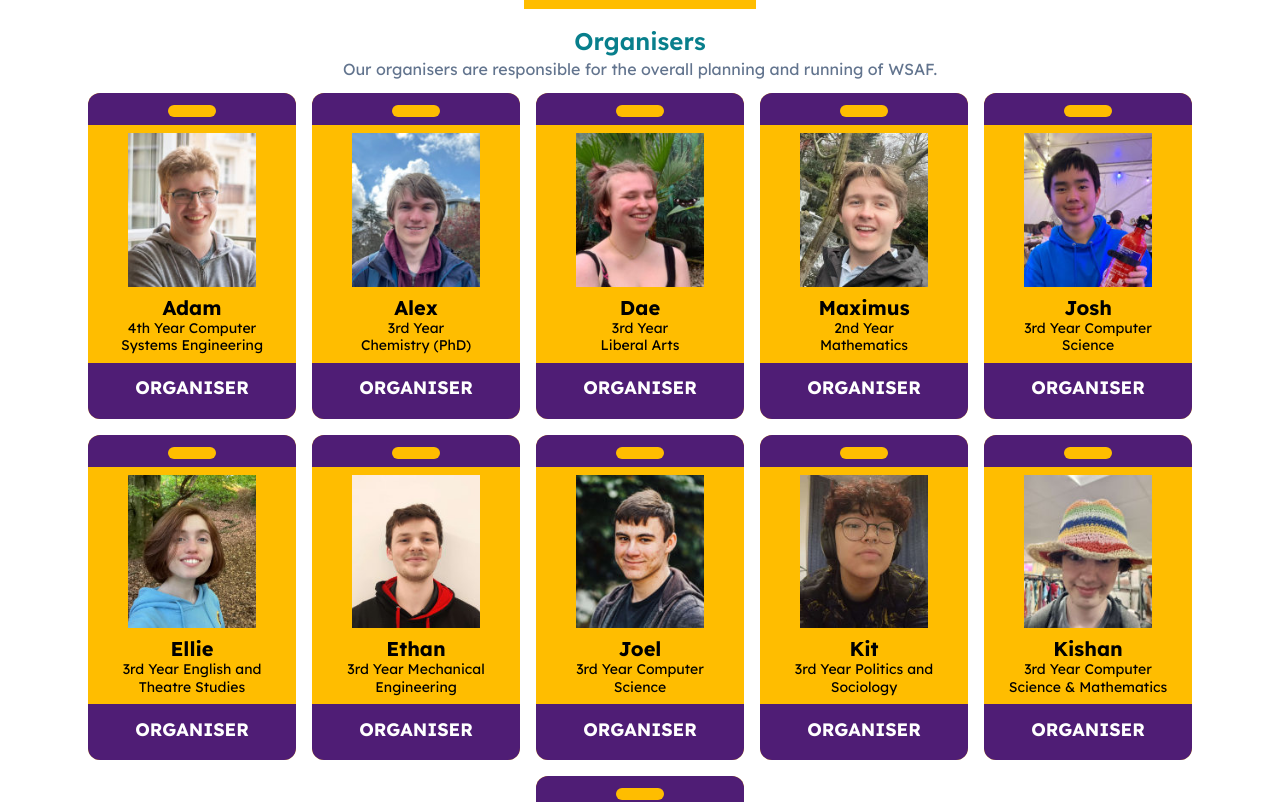
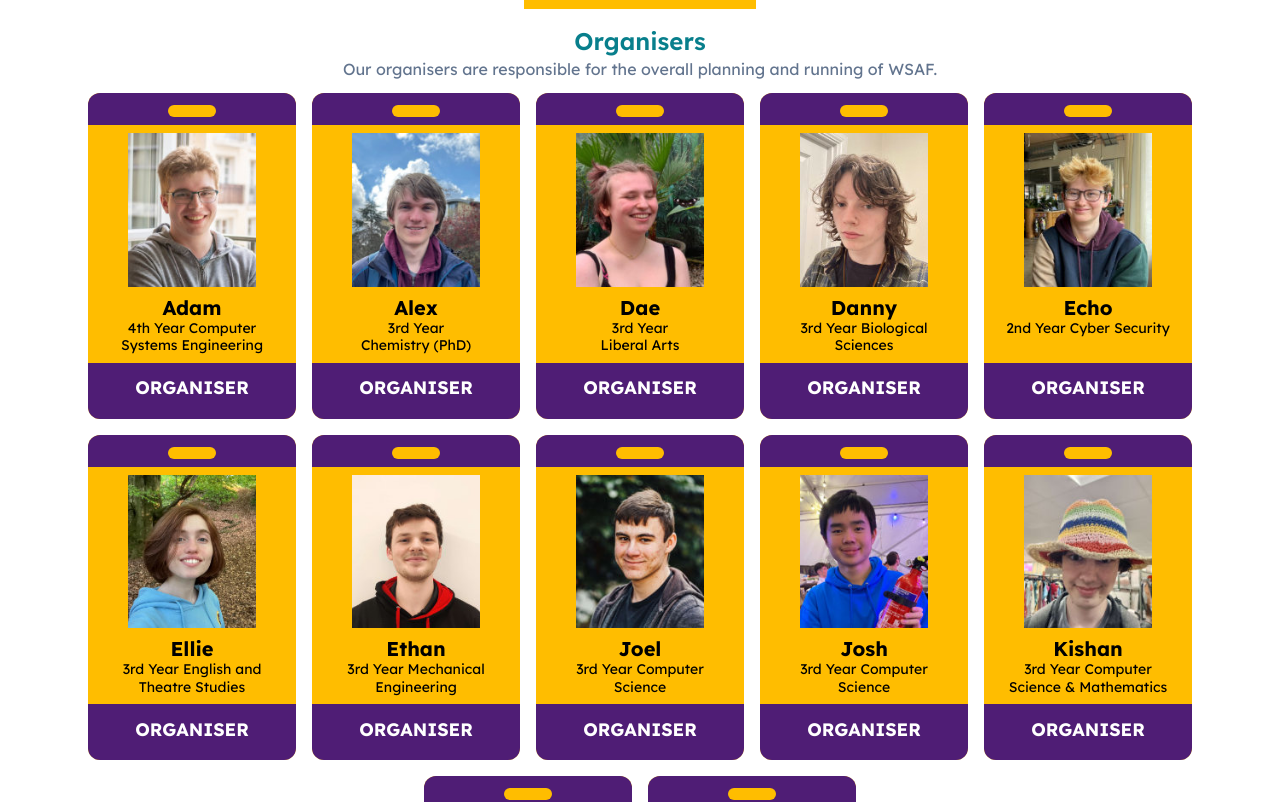
Before and after one commit to WarwickStudentArtsFestival/wsaf25-website, a Next.js app: page /crew in a window 1280 px wide. Shown: the part 1263-2065 px from the top of the page. Built offline with nearby package versions, Linux system fonts and the light colour scheme.

Commit message:
add echo

```diff
--- a/src/app/crew/organisers.ts
+++ b/src/app/crew/organisers.ts
@@ -8,6 +8,7 @@ import EthanPhoto from '@/assets/people/ethan.jpg';
 import KitPhoto from '@/assets/people/kit.jpg';
 import { IdCardProps } from '@/app/components/id-card';
 import KishanPhoto from '@/assets/people/kishan.jpg';
+import EchoPhoto from '@/assets/people/echo.jpg';
 import DannyPhoto from '@/assets/people/danny.jpg';
 import JoelPhoto from '@/assets/people/joel.jpg';
 
@@ -73,6 +74,12 @@ const organisers: IdCardProps[] = [
     image: KishanPhoto,
   },
   {
+    name: 'Echo',
+    role: 'Tech',
+    description: '2nd Year Cyber Security',
+    image: EchoPhoto,
+  },
+  {
     name: 'Danny',
     role: 'Sustainability Coordinator',
     description: '3rd Year Biological Sciences',
@@ -80,4 +87,6 @@ const organisers: IdCardProps[] = [
   },
 ];
 
+organisers.sort((a, b) => a.name.localeCompare(b.name));
+
 export default organisers;
```
